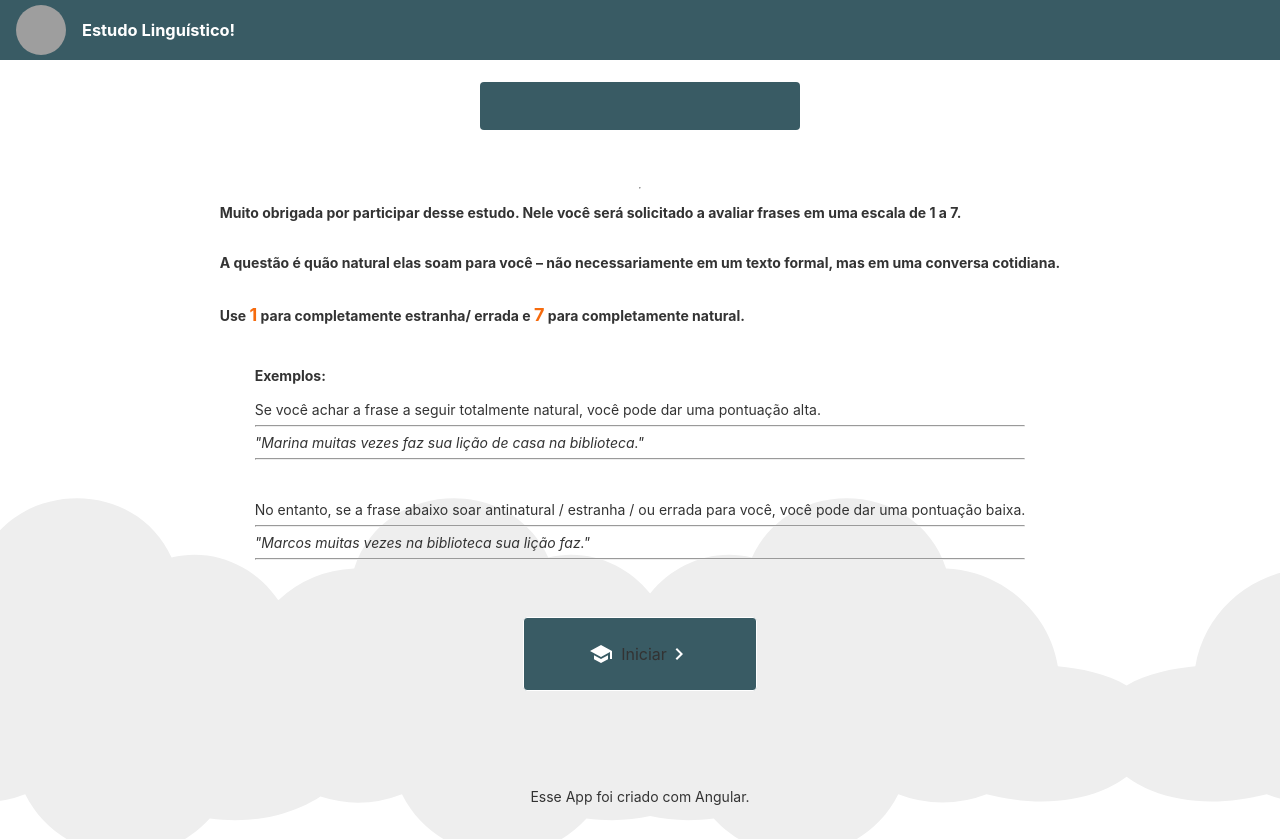
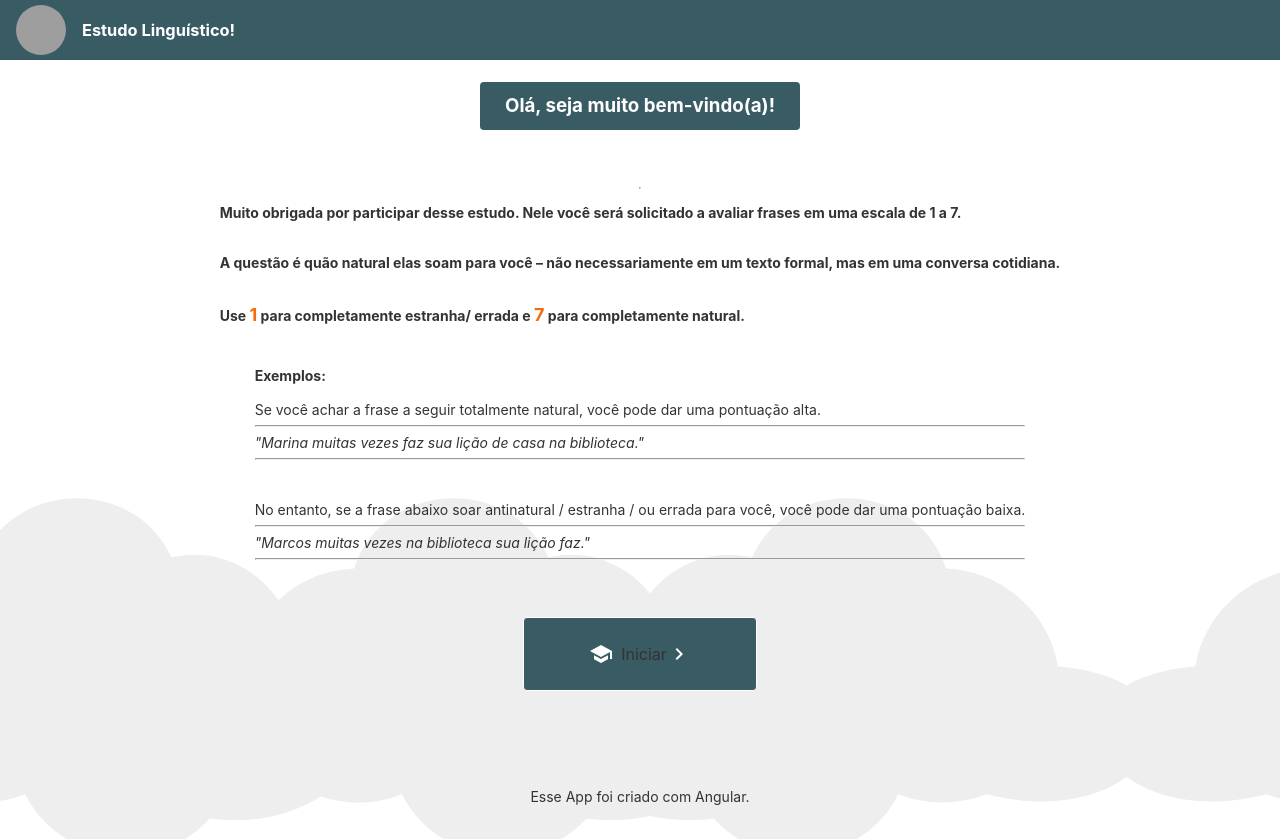
Before and after one commit to JenCall/estudo-lingui, an Angular app: page / in a window 1280 px wide. Built offline with nearby package versions, Linux system fonts and the light colour scheme; grey boxes are pictures that could not be loaded.

Commit message:
update ts

```diff
--- a/src/app/app.component.ts
+++ b/src/app/app.component.ts
@@ -6,5 +6,5 @@ import { Component } from '@angular/core';
   styleUrls: ['./app.component.scss']
 })
 export class AppComponent {
-  title = 'estudo-lingui';
+  welcome = "Olá, seja muito bem-vindo(a)!";
 }
```
